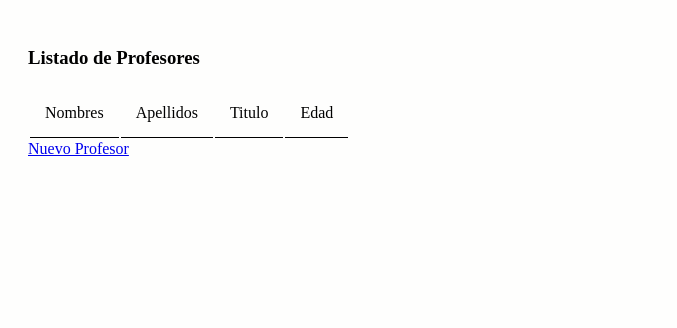
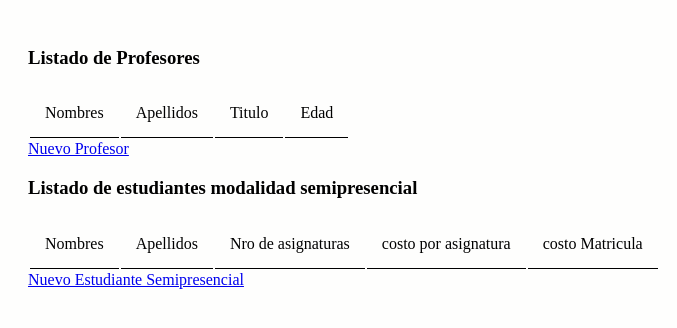
Before and after one commit to edisson-mejiam/phpexample, a PHP site: page / in a window 1280 px wide. Shown: the top 328 px of the page, without its empty margins (0-677 px from the left). Run offline with PHP 8.4, Linux system fonts and the light colour scheme; data that the repository does not hold is empty.

Commit message:
primer erro corrigido

```diff
--- a/index.php
+++ b/index.php
@@ -39,6 +39,33 @@
     ?>
     </table>
     <a href="nuevo.php">Nuevo Profesor</a>
+    <h3>Listado de estudiantes modalidad semipresencial</h3>
+    <table>
+    <tr>
+        <td>Nombres</td>
+        <td>Apellidos</td>
+        <td>Nro de asignaturas</td>
+        <td>costo por asignatura</td>
+        <td>costo Matricula</td>
+    </tr>
+    <?php
+      include("basedatos.php");
 
+      // se realizar la consulta a la base de datos
+      $consultaBD = $conectaBD -> query("Select * from Estudiantes_Semipresencial");
+      while($registro = $consultaBD -> fetch_array(MYSQLI_ASSOC)){
+        $formato = "<tr>
+          <td>%s</td><td>%s</td><td>%d</td><td>%f</td><td>%f</td>
+          </tr>";
+        // se agrega una fila a la tabla HTML
+        echo sprintf($formato, convertirMayuscula($registro['nombres']),
+          convertirMayuscula($registro['apellidos']),
+          convertirMayuscula($registro['nro_asignaturas']),
+          convertirMayuscula($registro['costo_asignatura']),
+          convertirMayuscula($registro['costo_matricula']));
+      }
+    ?>
+    </table>
+    <a href="nuevo.php">Nuevo Estudiante Semipresencial</a>
   </body>
 </html>
```
